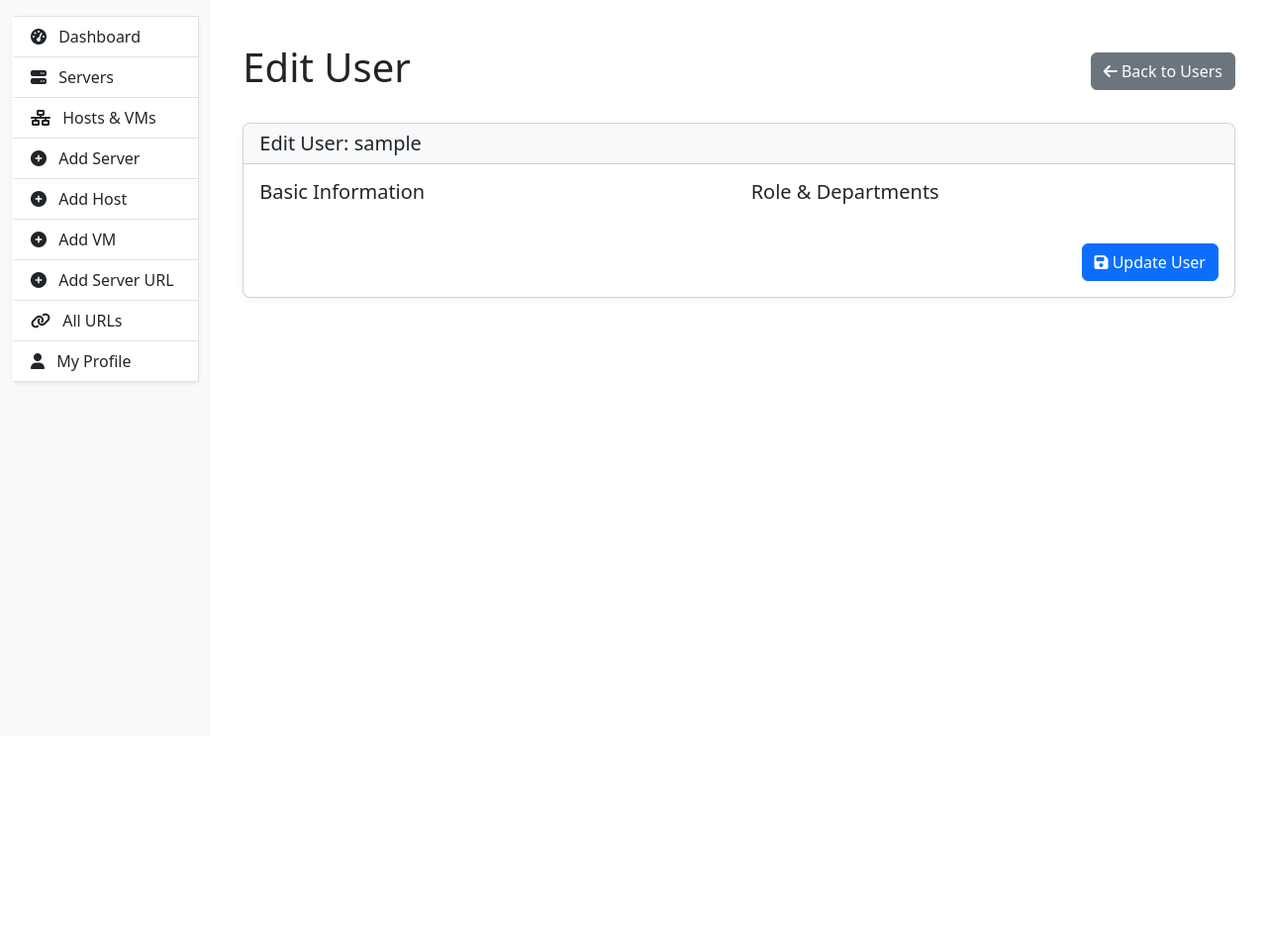
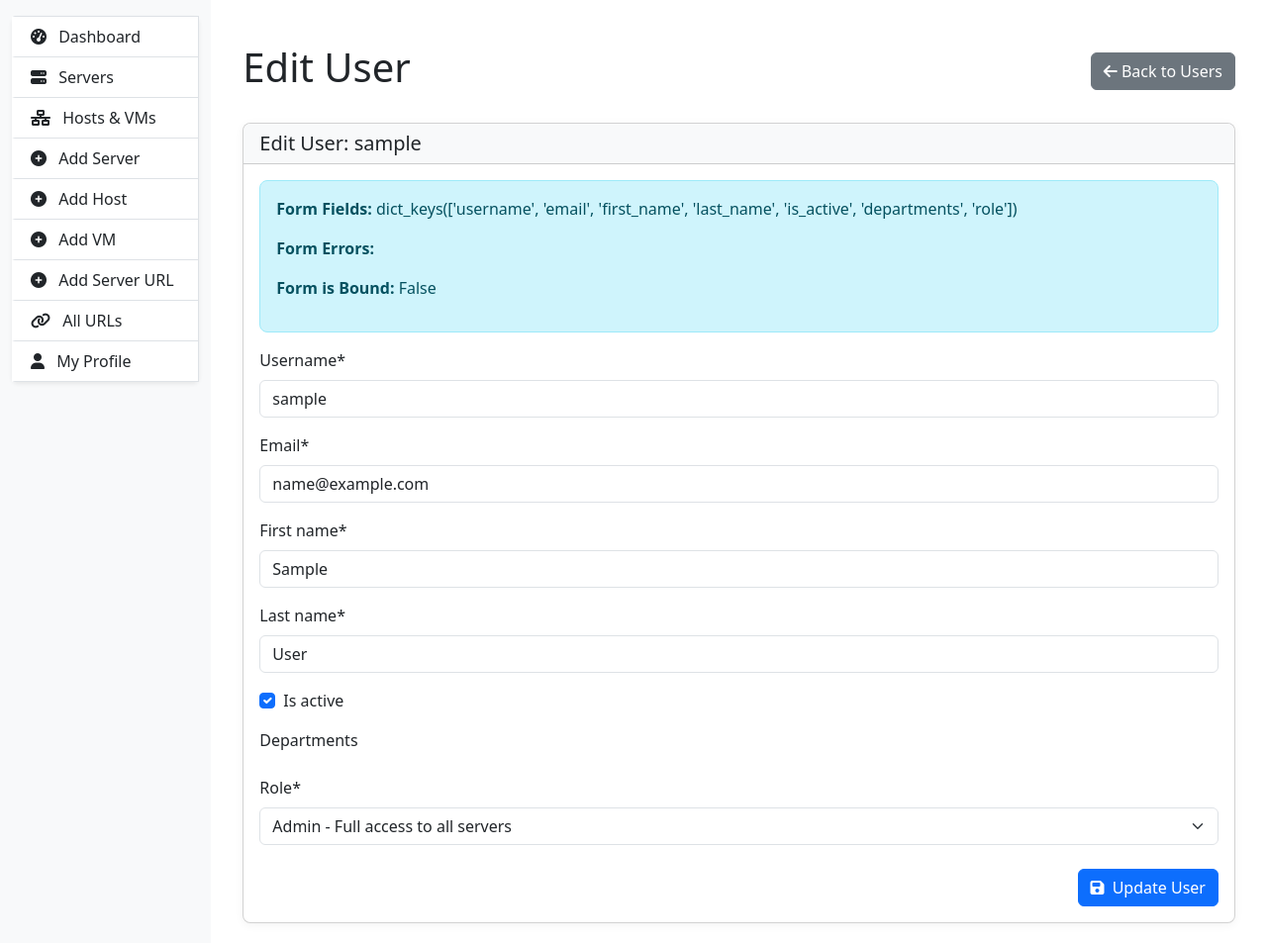
Before and after one commit to jksonar/server_mgmt, a Django app: page /accounts/users/1/edit/ in a window 1280 px wide. Shown: the part 56-1009 px from the top of the page at 99% size. Before the commit the page ends 445 px from the top, so only its background shows below. Run offline with Django 5.2, Linux system fonts and the light colour scheme; the visitor is signed in with stand-in values (Sample User, id 1); data comes from the database, SQL or seed files in the repository; parts of the project's set-up code (start-up, migrations or seed data) failed here and were passed over; some libraries are stand-ins or nearby versions.

Commit message:
user update page working

```diff
--- a/accounts/forms.py
+++ b/accounts/forms.py
@@ -65,10 +65,26 @@ class AdminUserCreationForm(UserCreationForm):
         return user
 
 class AdminUserEditForm(forms.ModelForm):
+    username = forms.CharField(
+        widget=forms.TextInput(attrs={'class': 'form-control'})
+    )
+    email = forms.EmailField(
+        widget=forms.EmailInput(attrs={'class': 'form-control'})
+    )
+    first_name = forms.CharField(
+        widget=forms.TextInput(attrs={'class': 'form-control'})
+    )
+    last_name = forms.CharField(
+        widget=forms.TextInput(attrs={'class': 'form-control'})
+    )
+    is_active = forms.BooleanField(
+        required=False,
+        widget=forms.CheckboxInput(attrs={'class': 'form-check-input'})
+    )
     departments = forms.ModelMultipleChoiceField(
         queryset=Department.objects.all(),
         required=False,
-        widget=forms.CheckboxSelectMultiple
+        widget=forms.CheckboxSelectMultiple(attrs={'class': 'form-check-input'})
     )
     role = forms.ChoiceField(
         choices=[
@@ -77,7 +93,8 @@ class AdminUserEditForm(forms.ModelForm):
             ('Manager', 'Manager - Edit/view assigned servers'),
             ('Viewer', 'Viewer - View-only access')
         ],
-        required=True
+        required=True,
+        widget=forms.Select(attrs={'class': 'form-select'})
     )
 
     class Meta:
@@ -96,6 +113,10 @@ class AdminUserEditForm(forms.ModelForm):
             elif self.instance.is_viewer():
                 self.fields['role'].initial = 'Viewer'
 
+        # Debug information
+        print(f"Form initialized with fields: {self.fields.keys()}")
+        print(f"Form instance: {self.instance}")
+
     def save(self, commit=True):
         user = super().save(commit=False)
         if commit:
@@ -106,12 +127,14 @@ class AdminUserEditForm(forms.ModelForm):
                 from django.contrib import auth
                 if hasattr(self, 'request') and self.request:
                     current_user_id = auth.get_user(self.request).id
+                    print(f"Current user ID: {current_user_id}")
             except Exception as e:
                 print(f"Error getting current user: {e}")
 
             user.save()
             # Update user's role
             if self.cleaned_data['role']:
+                print(f"Updating role to: {self.cleaned_data['role']}")
                 # Remove from all role groups first
                 role_groups = user.groups.filter(name__in=['Admin', 'Manager', 'Viewer'])
                 # Directly iterate through the queryset to remove groups
--- a/accounts/templates/accounts/user_edit.html
+++ b/accounts/templates/accounts/user_edit.html
@@ -17,29 +17,22 @@
             <h5 class="mb-0">Edit User: {{ form.instance.username }}</h5>
         </div>
         <div class="card-body">
+            <!-- Debug information -->
+            <div class="alert alert-info">
+                <p><strong>Form Fields:</strong> {{ form.fields.keys }}</p>
+                <p><strong>Form Errors:</strong> {{ form.errors }}</p>
+                <p><strong>Form is Bound:</strong> {{ form.is_bound }}</p>
+            </div>
+
             <form method="post" novalidate>
                 {% csrf_token %}
 
-                <div class="row">
-                    <div class="col-md-6">
-                        <h5 class="mb-3">Basic Information</h5>
-                        {{ form.username|crispy }}
-                        {{ form.email|crispy }}
-                        {{ form.first_name|crispy }}
-                        {{ form.last_name|crispy }}
-                        {{ form.is_active|crispy }}
-                    </div>
+                <!-- Render the entire form using crispy -->
+                {{ form|crispy }}
 
-                    <div class="col-md-6">
-                        <h5 class="mb-3">Role & Departments</h5>
-                        {{ form.role|crispy }}
-                        {{ form.departments|crispy }}
-                    </div>
-                </div>
-
-                <div class="mt-4 text-end">
+                <div class="mt-4 d-flex justify-content-end">
                     <button type="submit" class="btn btn-primary">
-                        <i class="fas fa-save"></i> Update User
+                        <i class="fas fa-save me-1"></i> Update User
                     </button>
                 </div>
             </form>
@@ -47,3 +40,12 @@
     </div>
 </div>
 {% endblock %}
+
+{% block extra_js %}
+<script>
+    // Add any custom JavaScript for the form here
+    document.addEventListener('DOMContentLoaded', function() {
+        console.log('Form loaded');
+    });
+</script>
+{% endblock %}
--- a/accounts/views_users.py
+++ b/accounts/views_users.py
@@ -42,7 +42,14 @@ class UserUpdateView(LoginRequiredMixin, UserPassesTestMixin, UpdateView):
     def get_form_kwargs(self):
         kwargs = super().get_form_kwargs()
         kwargs['request'] = self.request
+        print(f"Form kwargs: {kwargs}")
         return kwargs
+
+    def get_form(self, form_class=None):
+        form = super().get_form(form_class)
+        print(f"Form fields: {form.fields.keys()}")
+        print(f"Form is bound: {form.is_bound}")
+        return form
 
     def form_valid(self, form):
         # Ensure we don't change the current user's session
```
